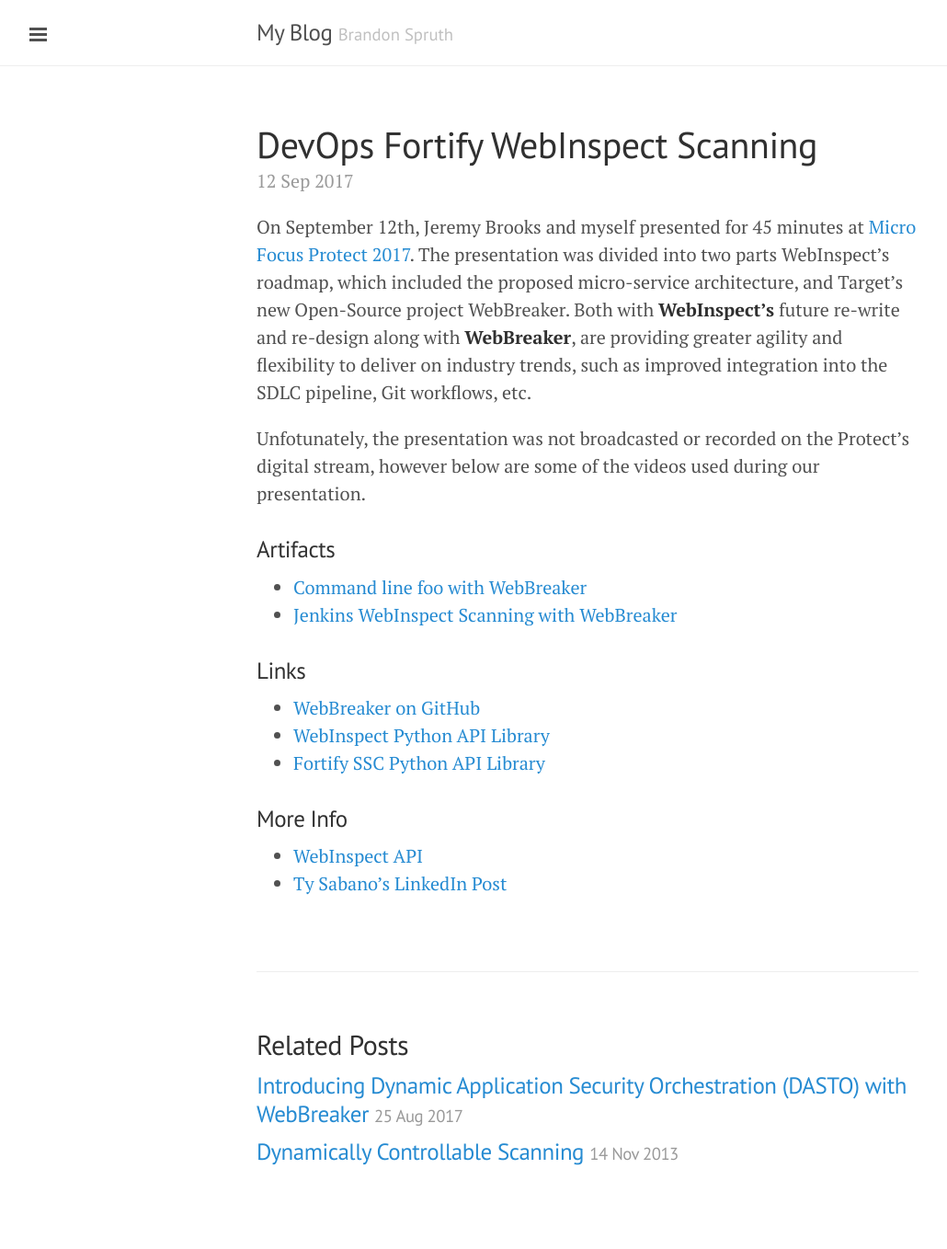
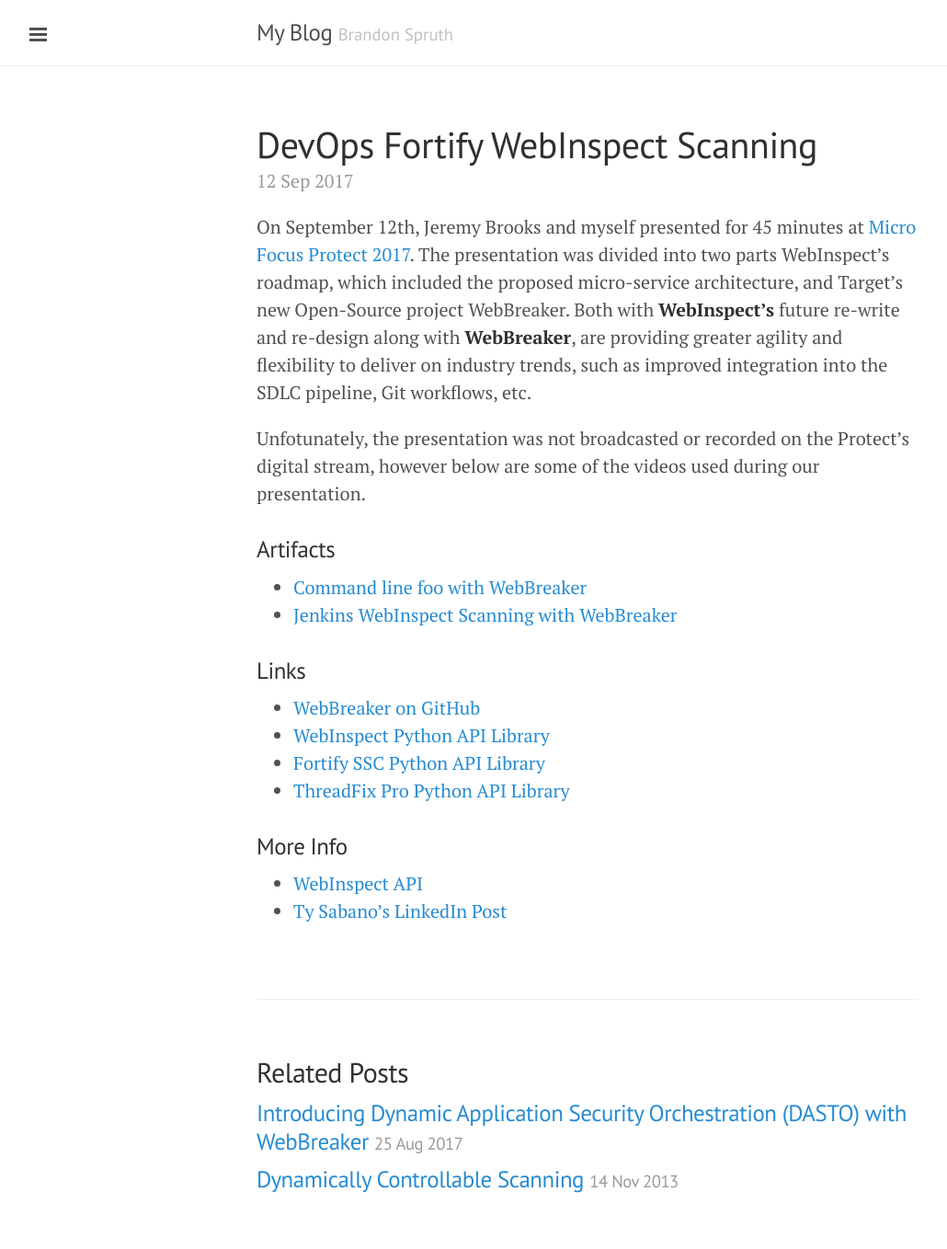
Before and after one commit to xolian/xolian.github.com, a Jekyll site: the page built from _posts/2017-09-12-webbreaker-protect.md, in a window 1280 px wide. Shown: the whole page at 92% size, without its empty margins (1-1031 px from the left). Built offline with Jekyll 4.4.1, drawn with Linux system fonts in a browser that asks for light colours; Markdown is read by kramdown in place of the engine named in the settings; before the commit the page ends 1328 px from its top, so only the background shows below that.

Commit message:
updated links with threadfixpro api

```diff
--- a/_posts/2017-09-12-webbreaker-protect.md
+++ b/_posts/2017-09-12-webbreaker-protect.md
@@ -17,6 +17,7 @@ Unfotunately, the presentation was not broadcasted or recorded on the Protect's
 * [WebBreaker on GitHub ](https://github.com/target/webbreaker)
 * [WebInspect Python API Library](https://pypi.python.org/pypi/webinspectapi)
 * [Fortify SSC Python API Library](https://pypi.python.org/pypi/fortifyapi)
+* [ThreadFix Pro Python API Library](https://pypi.org/project/threadfixproapi)
 
 ### More Info
 * [WebInspect API](https://community.saas.hpe.com/dcvta86296/attachments/dcvta86296/forify-documentation/2/1/WebInspect%2010.30%20-%20Protocols%20and%20Ports.docx)
```
